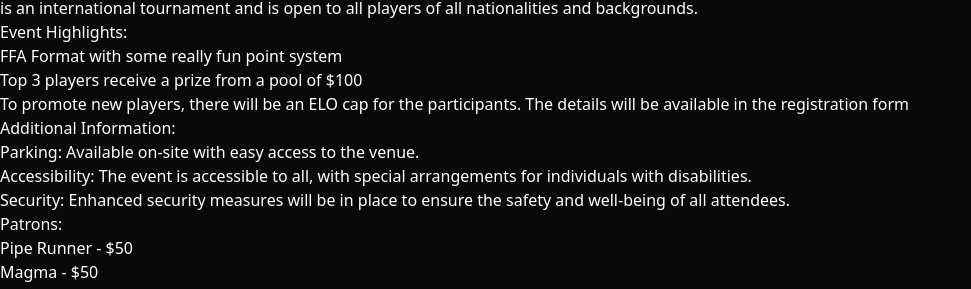
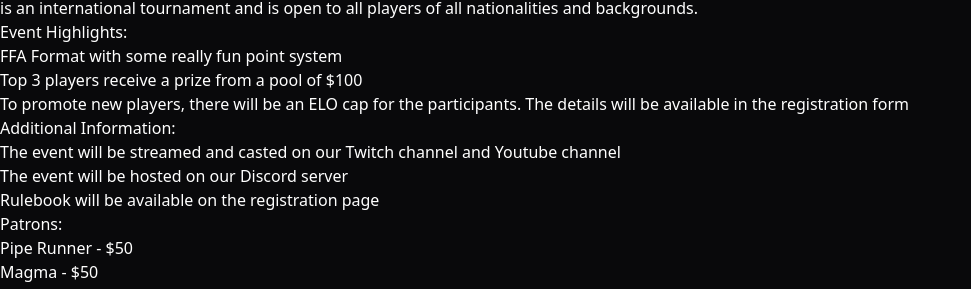
Before and after one commit to Pipe-Runner-Lab/icrs-platform, an Astro site: page /events/1 in a window 1280 px wide. Shown: the part 1074-1363 px from the top of the page, without its empty margins (0-971 px from the left). Built offline with nearby package versions, Linux system fonts and the light colour scheme; Astro itself is replaced by a stand-in of ours.

Commit message:
Update [id].astro

```diff
--- a/src/pages/events/[id].astro
+++ b/src/pages/events/[id].astro
@@ -99,25 +99,17 @@ const event = events.find((event) => event.id === id);
               )
             }
 
-            <div>
+            {event?.additionalInfo && (<div>
               <h3 class="text-2xl font-semibold mb-2">
                 Additional Information:
               </h3>
               <ul class="list-disc list-inside text-gray-400">
-                <li>
-                  <span class="font-bold">Parking:</span> Available on-site with
-                  easy access to the venue.
-                </li>
-                <li>
-                  <span class="font-bold">Accessibility:</span> The event is accessible
-                  to all, with special arrangements for individuals with disabilities.
-                </li>
-                <li>
-                  <span class="font-bold">Security:</span> Enhanced security measures
-                  will be in place to ensure the safety and well-being of all attendees.
-                </li>
+                {event.additionalInfo.map((info) => (
+                      <li>{info}</li>
+                    ))}
               </ul>
-            </div>
+            </div>)
+            }
 
             {
               event?.patrons && (
```
